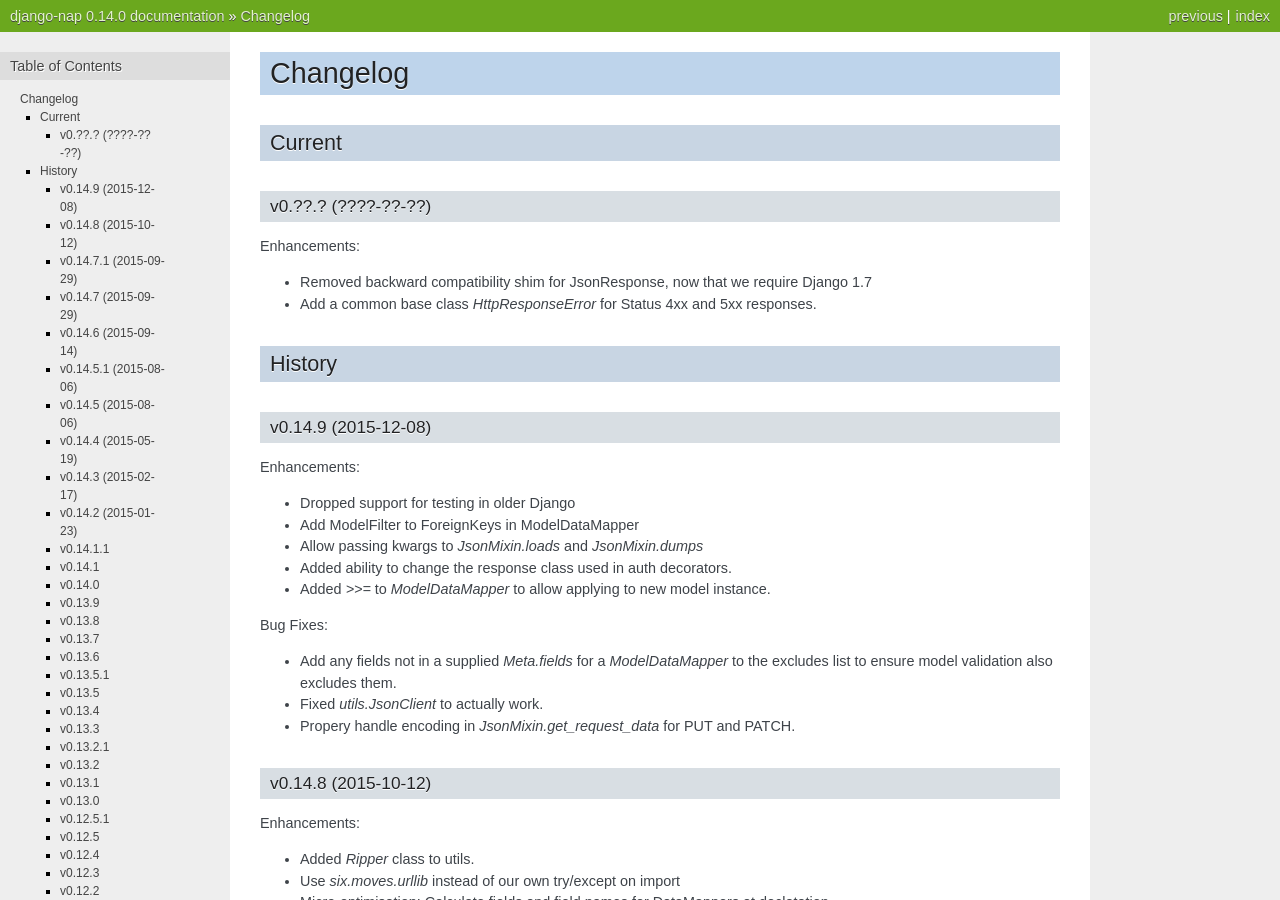
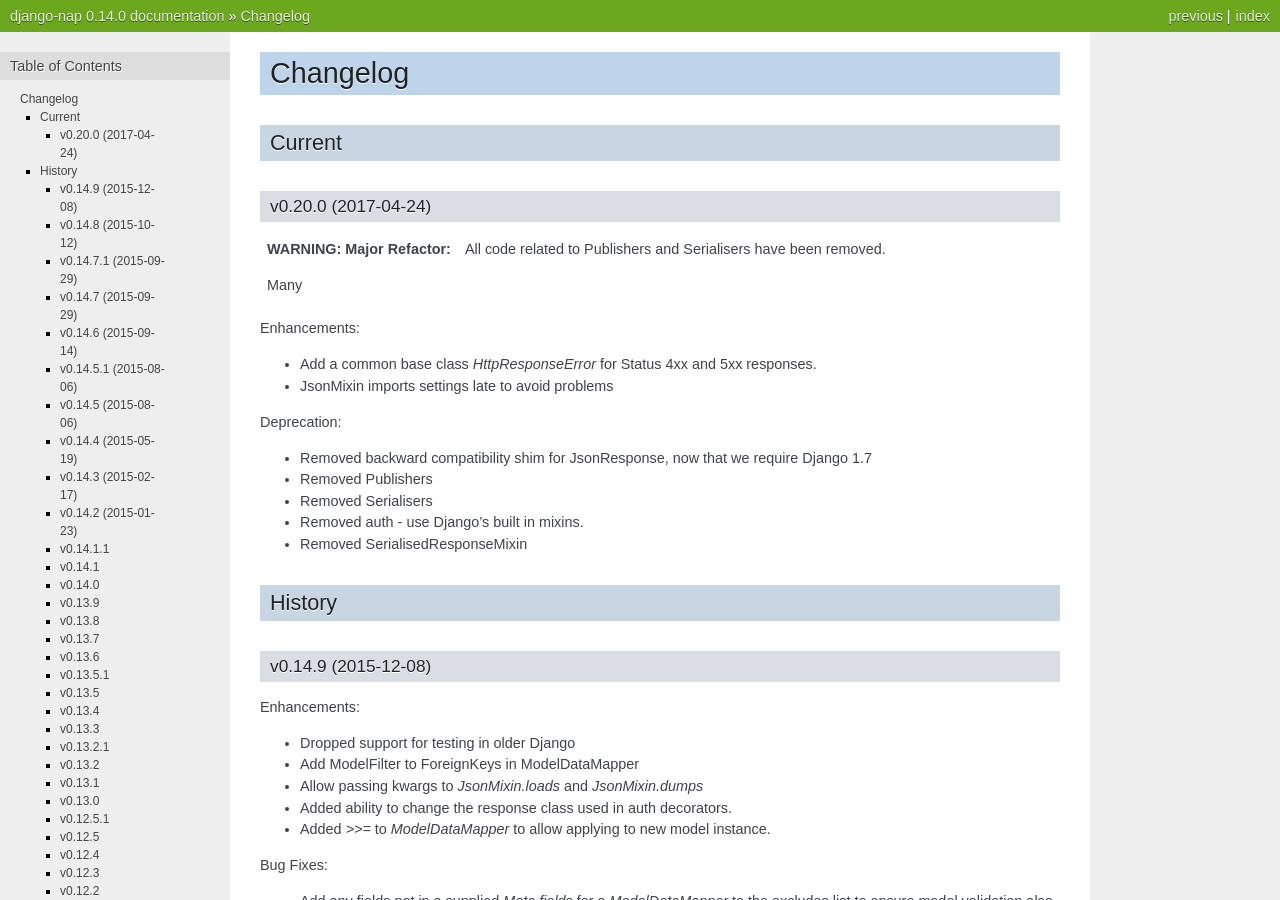
Before and after one commit to funkybob/django-nap, a Sphinx documentation site: the page built from docs/changelog.rst, in a window 1280 px wide and 900 px high. Built offline with Sphinx 7.4.7, drawn with Linux system fonts in a browser that asks for light colours.

Commit message:
Update docs

```diff
--- a/docs/changelog.rst
+++ b/docs/changelog.rst
@@ -6,14 +6,29 @@
 Current
 -------
 
-v0.??.? (????-??-??)
+v0.20.0 (2017-04-24)
 ====================
+
+.. admonition:: WARNING: Major Refactor
+
+   All code related to Publishers and Serialisers have been removed.
+
+   Many
 
 Enhancements:
 
+- Add a common base class `HttpResponseError` for Status 4xx and 5xx responses.
+- JsonMixin imports settings late to avoid problems
+
+Deprecation:
+
 - Removed backward compatibility shim for JsonResponse, now that we require
   Django 1.7
-- Add a common base class `HttpResponseError` for Status 4xx and 5xx responses.
+- Removed Publishers
+- Removed Serialisers
+- Removed auth - use Django's built in mixins.
+- Removed SerialisedResponseMixin
+
 
 -------
 History
--- a/docs/rest/index.rst
+++ b/docs/rest/index.rst
@@ -10,4 +10,3 @@
    :maxdepth: 2
 
    views
-   auth
```
Also changed, not shown: docs/ref/nap.rest.rst (+0 -8 lines), docs/rest/auth.rst (deleted, +0 -24 lines).
